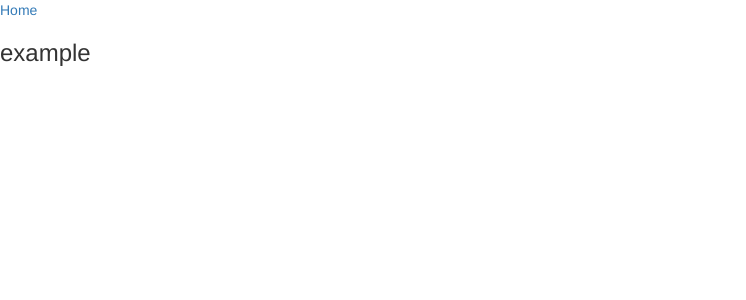
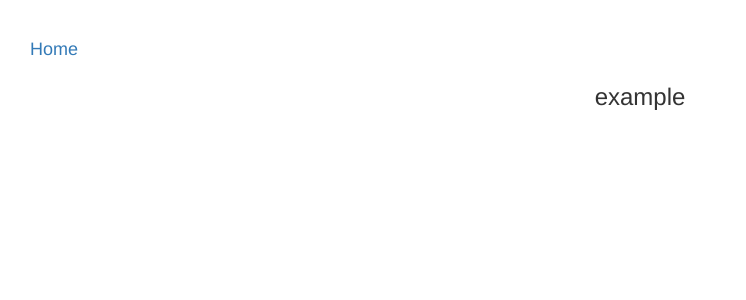
Before and after one commit to UchuNoKen/fadecardpro, a React (Create React App) app: page /stack in a window 1280 px wide. Shown: the top 300 px of the page, without its empty margins (0-746 px from the left). Built offline with nearby package versions, Linux system fonts and the light colour scheme.

Commit message:
Styling card components.

```diff
--- a/src/components/Card.js
+++ b/src/components/Card.js
@@ -1,15 +1,20 @@
 import React, { Component } from "react";
 
 class Card extends Component {
+  constructor() {
+    super();
+
+    this.state = { reveal: false };
+  }
   render() {
     const { prompt, answer } = this.props.card;
     return (
-      <div>
-        <div>
+      <div className="card" onClick={() => this.setState({ reveal: true })}>
+        <div className="card-prompt">
           <h4>{prompt}</h4>
         </div>
-        <div>
-          <h4>{answer}</h4>
+        <div className="card-answer">
+          <h4 className={this.state.reveal ? "text-reveal" : "text-hidden"}>{answer}</h4>
         </div>
       </div>
     );
--- a/src/components/Stack.js
+++ b/src/components/Stack.js
@@ -9,7 +9,9 @@ class Stack extends Component {
     // console.log("stack message", this.props);
     return (
       <div>
-        <Link to="/">Home</Link>
+        <Link className="link-home" to="/">
+          <h4>Home</h4>
+        </Link>
         <h3>{title}</h3>
         <br />
         {cards.map(card => {
--- /dev/null
+++ b/src/index.css
@@ -0,0 +1,50 @@
+body {
+  padding: 5%;
+  text-align: center;
+}
+
+.link-home {
+  position: absolute;
+  left: 30px;
+  top: 30px;
+}
+
+.card {
+  border: 1px solid lightgray;
+  border-radius: 5px;
+  margin: 10px;
+  padding: 10px;
+  font-size: 16px;
+  cursor: pointer;
+}
+
+.card-prompt {
+  display: inline-block;
+  text-align: left;
+  width: 50%;
+}
+
+.card-answer {
+  display: inline-block;
+  text-align: right;
+  width: 50%;
+}
+
+.text-hidden {
+  visibility: hidden;
+}
+
+.text-reveal {
+  animation-name: fade-in;
+  animation-duration: 1s;
+  visibility: visible;
+}
+
+@keyframes fade-in {
+  from {
+    opacity: 0;
+  }
+  to {
+    opacity: 100;
+  }
+}
--- a/src/index.js
+++ b/src/index.js
@@ -7,6 +7,7 @@ import rootReducer from "./reducers";
 import App from "./components/App";
 import Stack from "./components/Stack";
 import { setStack } from "./actions";
+import "./index.css";
 
 const store = createStore(rootReducer);
 store.subscribe(() => console.log("store", store.getState()));
```
